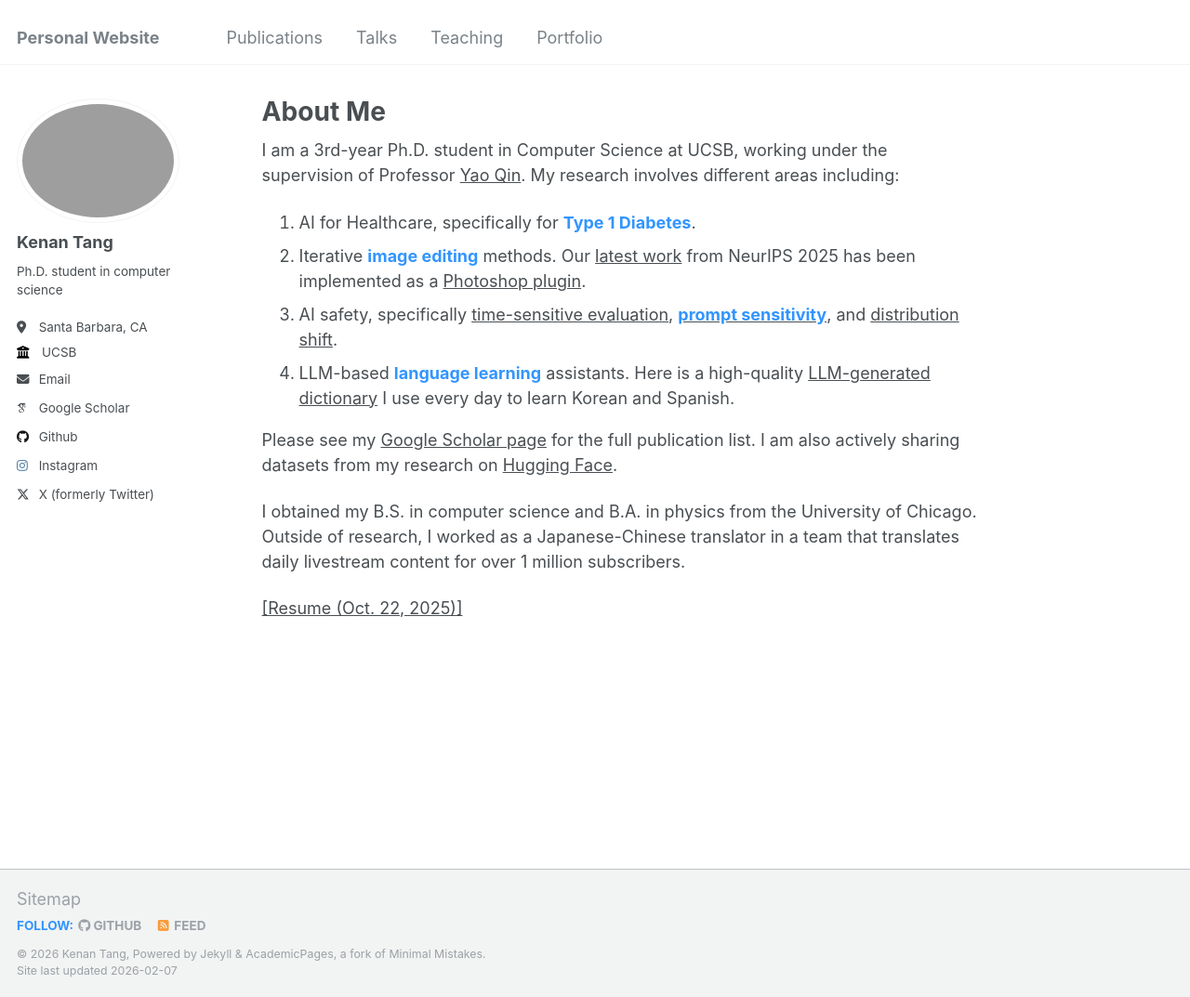
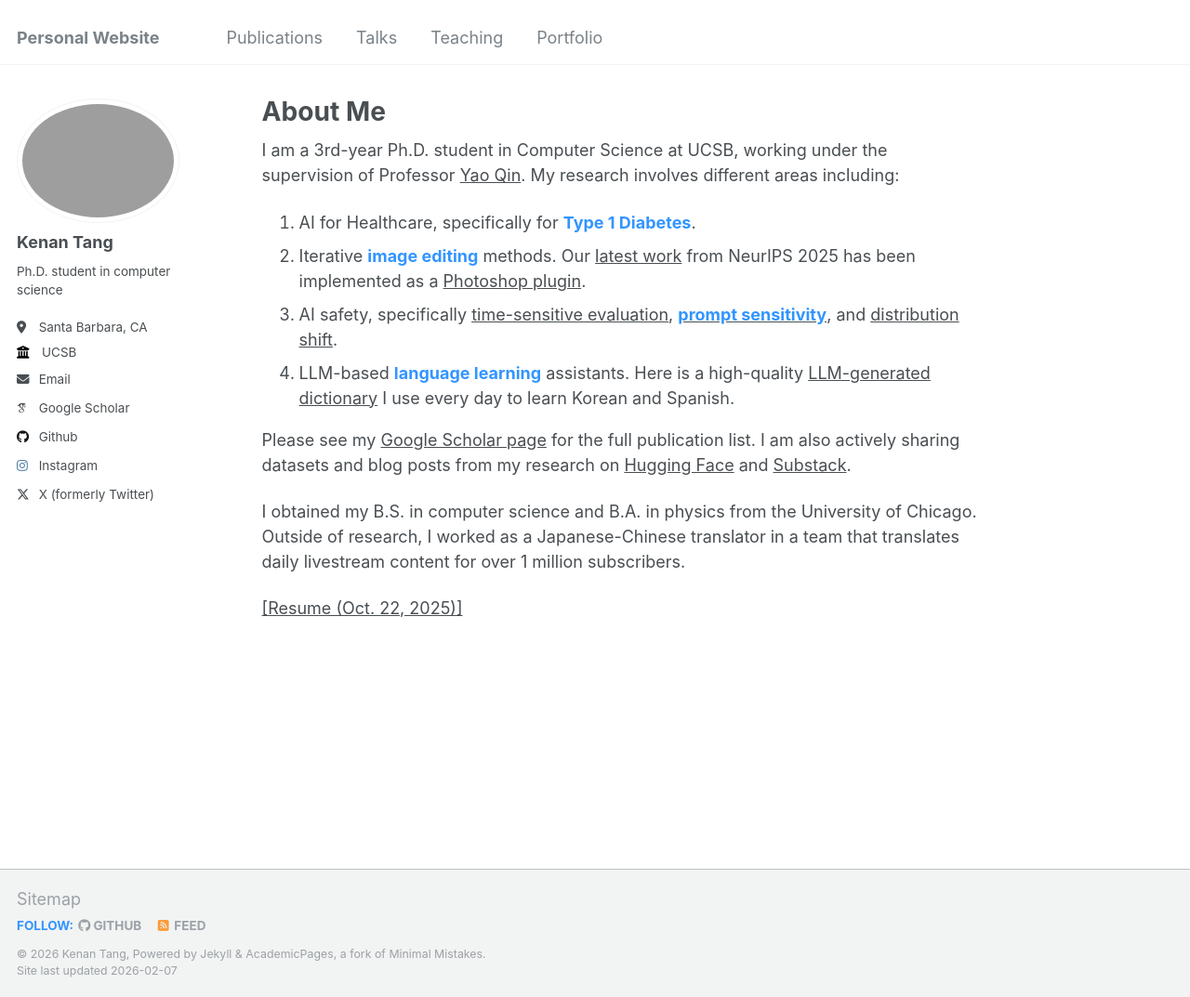
Before and after one commit to kenantang/kenantang.github.io, a Jekyll site: the page built from _pages/about.md, in a window 1280 px wide and 1073 px high. Shown: the whole window at 93% size. Built offline with Jekyll 4.4.1, drawn with Linux system fonts in a browser that asks for light colours; some web fonts are replaced.

Commit message:
add substack link

```diff
--- a/_pages/about.md
+++ b/_pages/about.md
@@ -13,7 +13,7 @@ I am a 3rd-year Ph.D. student in Computer Science at UCSB, working under the sup
 3. AI safety, specifically [time-sensitive evaluation](https://arxiv.org/abs/2511.08598), [**prompt sensitivity**](https://aclanthology.org/2025.emnlp-main.1006/), and [distribution shift](https://arxiv.org/abs/2505.22829).
 4. LLM-based **language learning** assistants. Here is a high-quality [LLM-generated dictionary](https://daily-dictionary.streamlit.app/) I use every day to learn Korean and Spanish.
 
-Please see my [Google Scholar page](https://scholar.google.com/citations?user=xgU9VfcAAAAJ&hl=en) for the full publication list. I am also actively sharing datasets from my research on [Hugging Face](https://huggingface.co/kenantang).
+Please see my [Google Scholar page](https://scholar.google.com/citations?user=xgU9VfcAAAAJ&hl=en) for the full publication list. I am also actively sharing datasets and blog posts from my research on [Hugging Face](https://huggingface.co/kenantang) and [Substack](https://substack.com/@kenantang1).
 
 I obtained my B.S. in computer science and B.A. in physics from the University of Chicago. Outside of research, I worked as a Japanese-Chinese translator in a team that translates daily livestream content for over 1 million subscribers.
 
```
